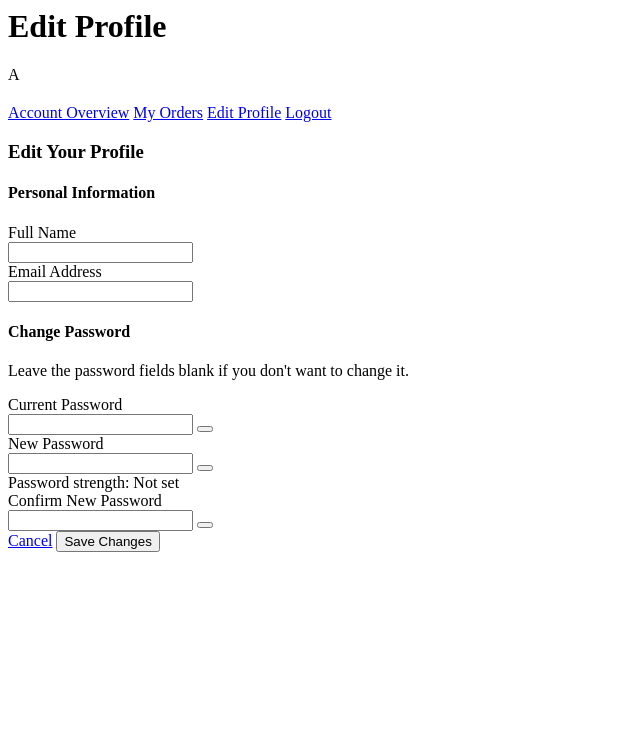
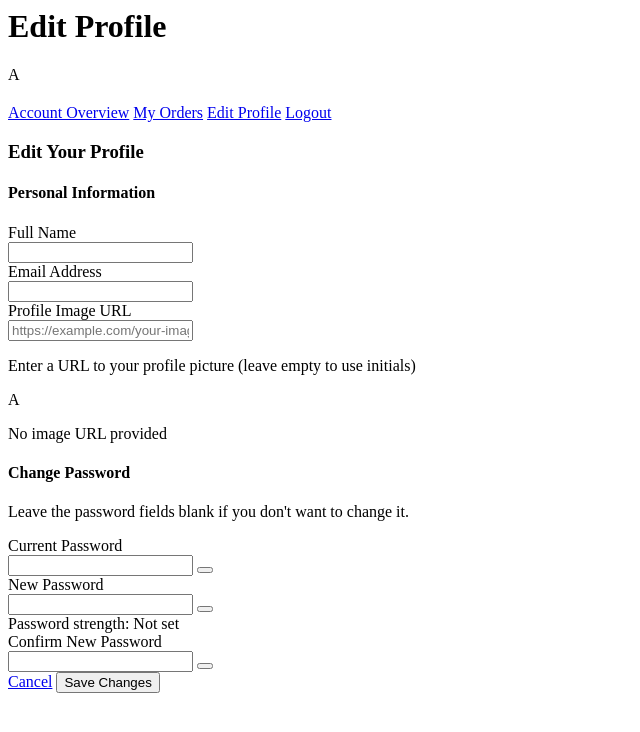
Before and after one commit to Adel2411/court-kart-store, a PHP site: page /account/edit in a window 1280 px wide. Shown: the top 732 px of the page, without its empty margins (0-640 px from the left). Run offline with PHP 8.4, Linux system fonts and the light colour scheme; data that the repository does not hold is empty.

Commit message:
Added edit profile image to the user edit page

```diff
--- a/src/Controllers/AccountController.php
+++ b/src/Controllers/AccountController.php
@@ -111,6 +111,7 @@ class AccountController
         $email = $_POST['email'] ?? '';
         $currentPassword = $_POST['current_password'] ?? '';
         $newPassword = $_POST['new_password'] ?? '';
+        $profileImage = $_POST['profile_image'] ?? '';
         $confirmPassword = $_POST['confirm_password'] ?? '';
 
         // Validate input
@@ -169,14 +170,15 @@ class AccountController
         } else {
             // Update user data without changing password
             $db->execute(
-                'UPDATE users SET name = ?, email = ? WHERE id = ?',
-                [$name, $email, $userId]
+                'UPDATE users SET name = ?, email = ?, profile_image = ? WHERE id = ?',
+                [$name, $email, $profileImage, $userId]
             );
         }
 
         // Update session data
         Session::set('user_name', $name);
         Session::set('user_email', $email);
+        Session::set('profile_image', $profileImage);
 
         Session::set('success', 'Your profile has been updated successfully.');
         header('Location: /account');
--- a/views/account/edit.php
+++ b/views/account/edit.php
@@ -62,6 +62,26 @@
                             <div class="input-icon-wrapper">
                                 <i class="fas fa-envelope input-icon"></i>
                                 <input type="email" id="email" name="email" value="<?= htmlspecialchars($user['email']) ?>" class="form-control" required>
+                            </div>
+                        </div>
+
+                        <div class="form-group">
+                            <label for="profile_image">Profile Image URL</label>
+                            <div class="input-icon-wrapper">
+                                <i class="fas fa-image input-icon"></i>
+                                <input type="url" id="profile_image" name="profile_image" value="<?= htmlspecialchars($user['profile_image'] ?? '') ?>" class="form-control" placeholder="https://example.com/your-image.jpg">
+                            </div>
+                            <p class="form-note">Enter a URL to your profile picture (leave empty to use initials)</p>
+
+                            <div class="profile-image-preview">
+                                <div class="image-preview-container" id="profileImagePreview">
+                                    <?php if (!empty($user['profile_image'])): ?>
+                                        <img src="<?= htmlspecialchars($user['profile_image']) ?>" alt="Profile Preview" id="previewImg">
+                                    <?php else: ?>
+                                        <?= strtoupper(substr($user['name'] ?? 'A', 0, 1)) ?>
+                                    <?php endif; ?>
+                                </div>
+                                <p class="preview-placeholder" id="previewPlaceholder">Image preview</p>
                             </div>
                         </div>
                     </div>
@@ -305,5 +325,48 @@ document.addEventListener('DOMContentLoaded', function() {
             }
         });
     }
+
+    // Profile image preview functionality
+    const profileImageInput = document.getElementById('profile_image');
+    const profileImagePreview = document.getElementById('profileImagePreview');
+    const previewPlaceholder = document.getElementById('previewPlaceholder');
+
+    if (profileImageInput && profileImagePreview) {
+        profileImageInput.addEventListener('input', updateProfileImagePreview);
+
+        // Initial call to set up the preview
+        updateProfileImagePreview();
+
+        function updateProfileImagePreview() {
+            const imageUrl = profileImageInput.value.trim();
+            const userName = document.getElementById('name').value;
+            const initial = userName ? userName.charAt(0).toUpperCase() : 'A';
+
+            if (imageUrl) {
+                // Create a new image to test loading
+                const testImage = new Image();
+                testImage.onload = function() {
+                    // Image loaded successfully
+                    profileImagePreview.innerHTML = `<img src="${imageUrl}" alt="Profile Preview" id="previewImg">`;
+                    profileImagePreview.classList.remove('preview-error');
+                    previewPlaceholder.textContent = 'Image preview';
+                };
+
+                testImage.onerror = function() {
+                    // Image failed to load
+                    profileImagePreview.innerHTML = initial;
+                    profileImagePreview.classList.add('preview-error');
+                    previewPlaceholder.textContent = 'Invalid image URL';
+                };
+
+                testImage.src = imageUrl;
+            } else {
+                // No URL provided, show initial
+                profileImagePreview.innerHTML = initial;
+                profileImagePreview.classList.remove('preview-error');
+                previewPlaceholder.textContent = 'No image URL provided';
+            }
+        }
+    }
 });
 </script>
```
Also changed, not shown: src/Models/User.php (+38 -0 lines), views/layouts/main.php (+3 -6 lines), public/assets/css/pages/account.css.
